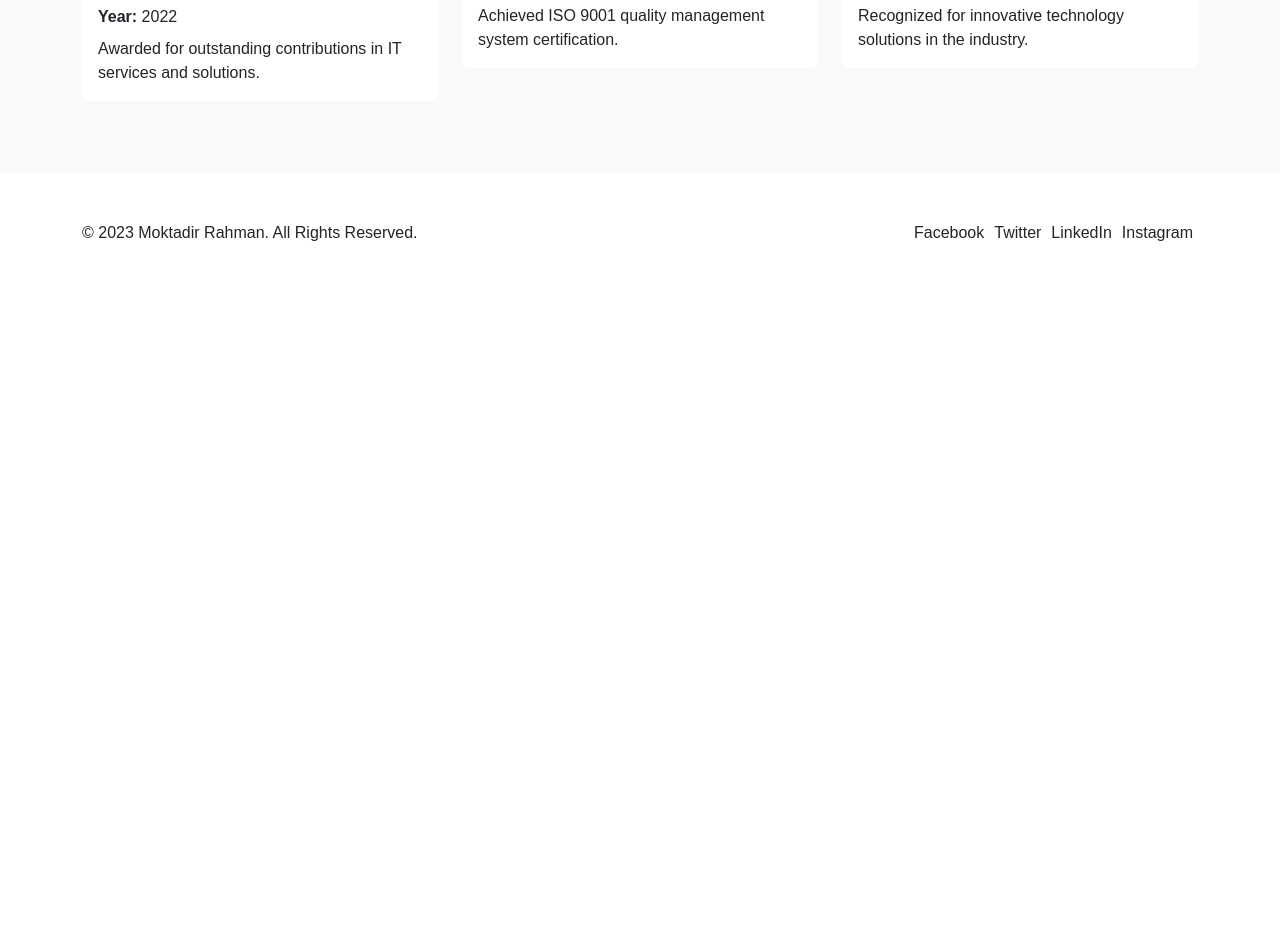
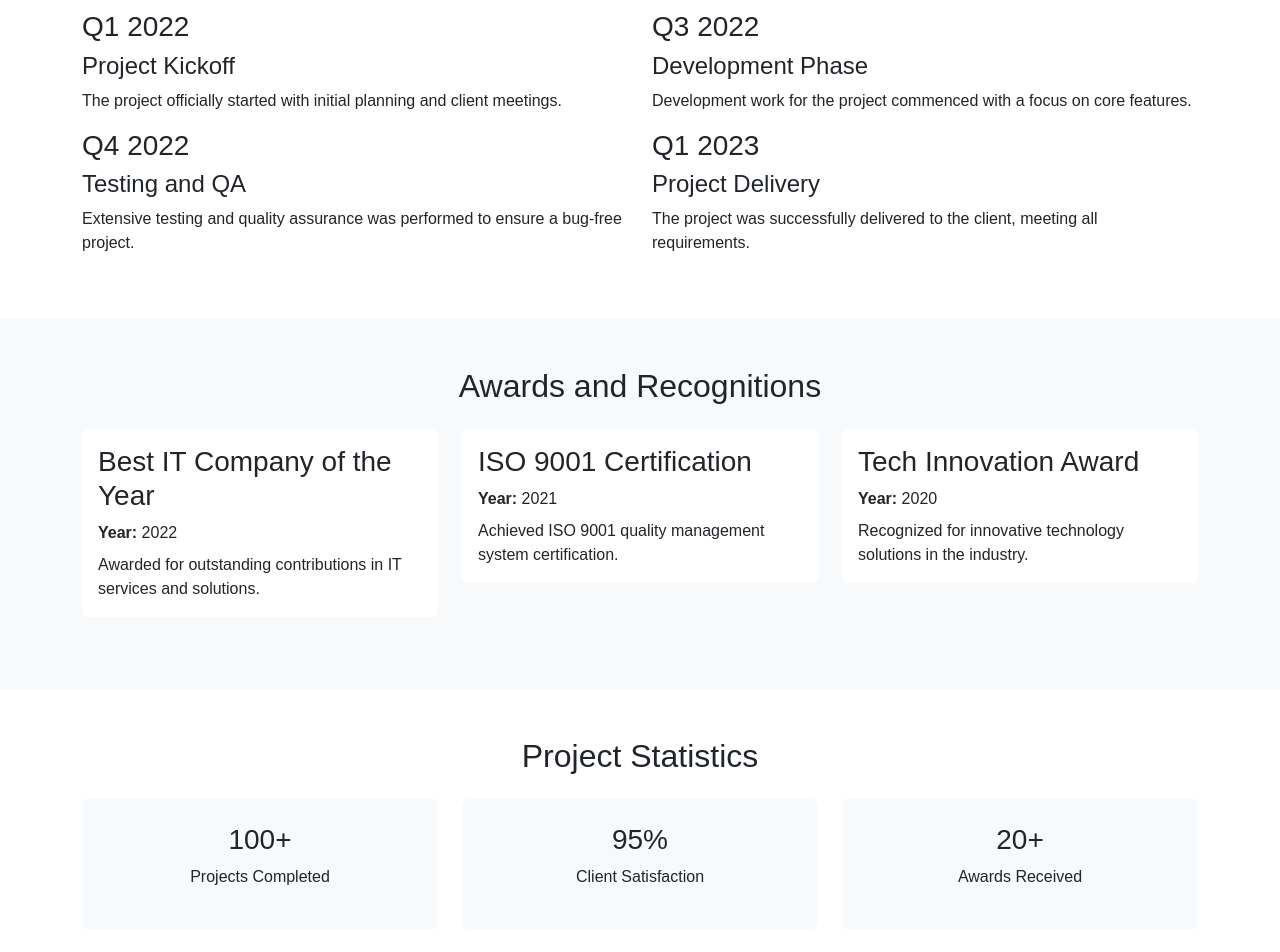
Before and after one commit to autocircled/mern-ostad-assignment-2, a React (Vite) app: page /project in a window 1280 px wide. Shown: the part 1160-2112 px from the top of the page. Before the commit the page ends 1453 px from the top, so only its background shows below. Built offline with nearby package versions, Linux system fonts and the light colour scheme.

Commit message:
Projects Page done

```diff
--- a/src/components/Carousel.jsx
+++ b/src/components/Carousel.jsx
@@ -20,7 +20,7 @@ function Carousel() {
     ];
 
     return (
-        <section className="carousel">
+        <section className="carousel py-5">
             <div className="container">
                 <h2 className="text-center">Featured Projects</h2>
                 <div className="row">
--- /dev/null
+++ b/src/components/ProjectStatistics.jsx
@@ -0,0 +1,31 @@
+function ProjectStatistics() {
+    return (
+        <section className="project-statistics py-5">
+            <div className="container">
+                <h2 className="text-center mb-4">Project Statistics</h2>
+                <div className="row">
+                    <div className="col-md-4">
+                        <div className="statistic-box text-center p-4 rounded bg-light">
+                            <h3>100+</h3>
+                            <p>Projects Completed</p>
+                        </div>
+                    </div>
+                    <div className="col-md-4">
+                        <div className="statistic-box text-center p-4 rounded bg-light">
+                            <h3>95%</h3>
+                            <p>Client Satisfaction</p>
+                        </div>
+                    </div>
+                    <div className="col-md-4">
+                        <div className="statistic-box text-center p-4 rounded bg-light">
+                            <h3>20+</h3>
+                            <p>Awards Received</p>
+                        </div>
+                    </div>
+                </div>
+            </div>
+        </section>
+    );
+}
+
+export default ProjectStatistics;
--- /dev/null
+++ b/src/components/ProjectTimeline.jsx
@@ -0,0 +1,59 @@
+function ProjectTimeline() {
+    return (
+        <section className="project-timeline py-5">
+            <div className="container">
+                <h2 className="text-center mb-4">Project Timeline</h2>
+                <div className="timeline">
+                    <div className="row">
+                        <div className="col-md-6">
+                            <div className="timeline-entry">
+                                <div className="timeline-date">
+                                    <h3>Q1 2022</h3>
+                                </div>
+                                <div className="timeline-content">
+                                    <h4>Project Kickoff</h4>
+                                    <p>The project officially started with initial planning and client meetings.</p>
+                                </div>
+                            </div>
+                        </div>
+                        <div className="col-md-6">
+                            <div className="timeline-entry">
+                                <div className="timeline-date">
+                                    <h3>Q3 2022</h3>
+                                </div>
+                                <div className="timeline-content">
+                                    <h4>Development Phase</h4>
+                                    <p>Development work for the project commenced with a focus on core features.</p>
+                                </div>
+                            </div>
+                        </div>
+                        <div className="col-md-6">
+                            <div className="timeline-entry">
+                                <div className="timeline-date">
+                                    <h3>Q4 2022</h3>
+                                </div>
+                                <div className="timeline-content">
+                                    <h4>Testing and QA</h4>
+                                    <p>Extensive testing and quality assurance was performed to ensure a bug-free project.</p>
+                                </div>
+                            </div>
+                        </div>
+                        <div className="col-md-6">
+                            <div className="timeline-entry">
+                                <div className="timeline-date">
+                                    <h3>Q1 2023</h3>
+                                </div>
+                                <div className="timeline-content">
+                                    <h4>Project Delivery</h4>
+                                    <p>The project was successfully delivered to the client, meeting all requirements.</p>
+                                </div>
+                            </div>
+                        </div>
+                    </div>
+                </div>
+            </div>
+        </section>
+    );
+}
+
+export default ProjectTimeline;
--- a/src/pages/Project.jsx
+++ b/src/pages/Project.jsx
@@ -3,6 +3,8 @@ import Footer from '../components/Footer';
 import ProjectCards from '../components/ProjectCards';
 import Carousel from '../components/Carousel';
 import AwardsAndRecognitions from '../components/AwardsAndRecognitions';
+import ProjectStatistics from '../components/ProjectStatistics';
+import ProjectTimeline from '../components/ProjectTimeline';
 
 export default function Project() {
     return (
@@ -10,7 +12,9 @@ export default function Project() {
             <Header />
             <ProjectCards />
             <Carousel />
+            <ProjectTimeline />
             <AwardsAndRecognitions />
+            <ProjectStatistics />
             <Footer />
         </>
     )
```
